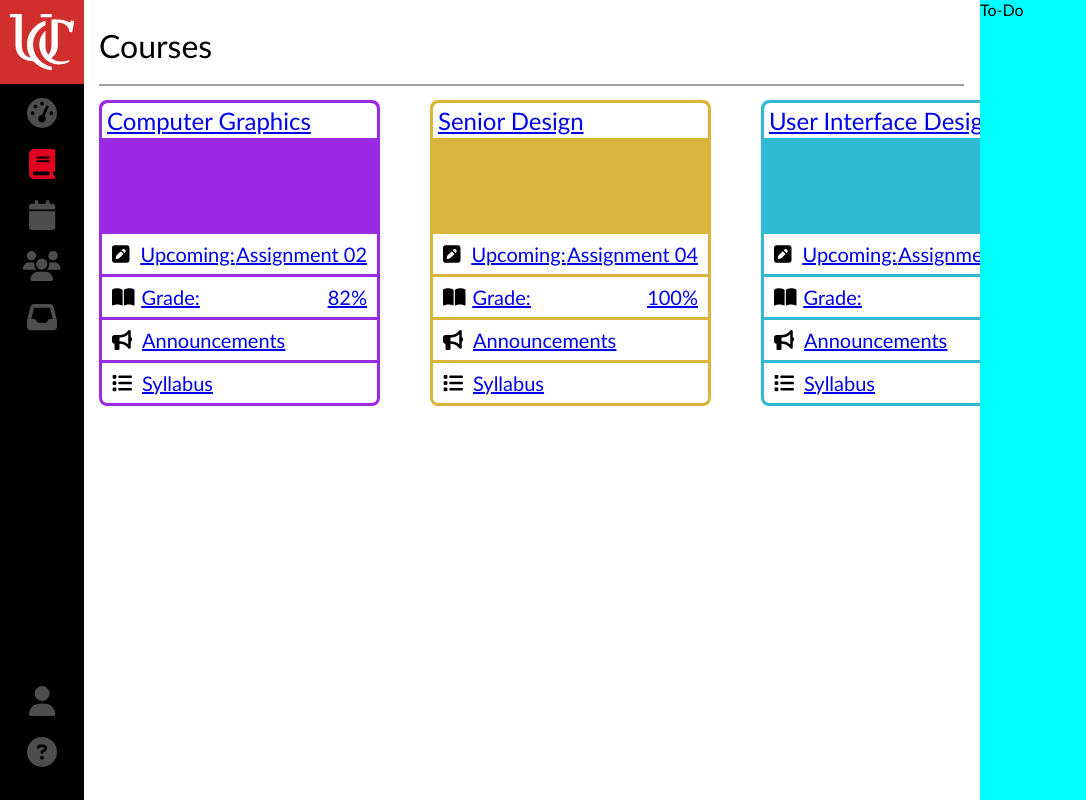
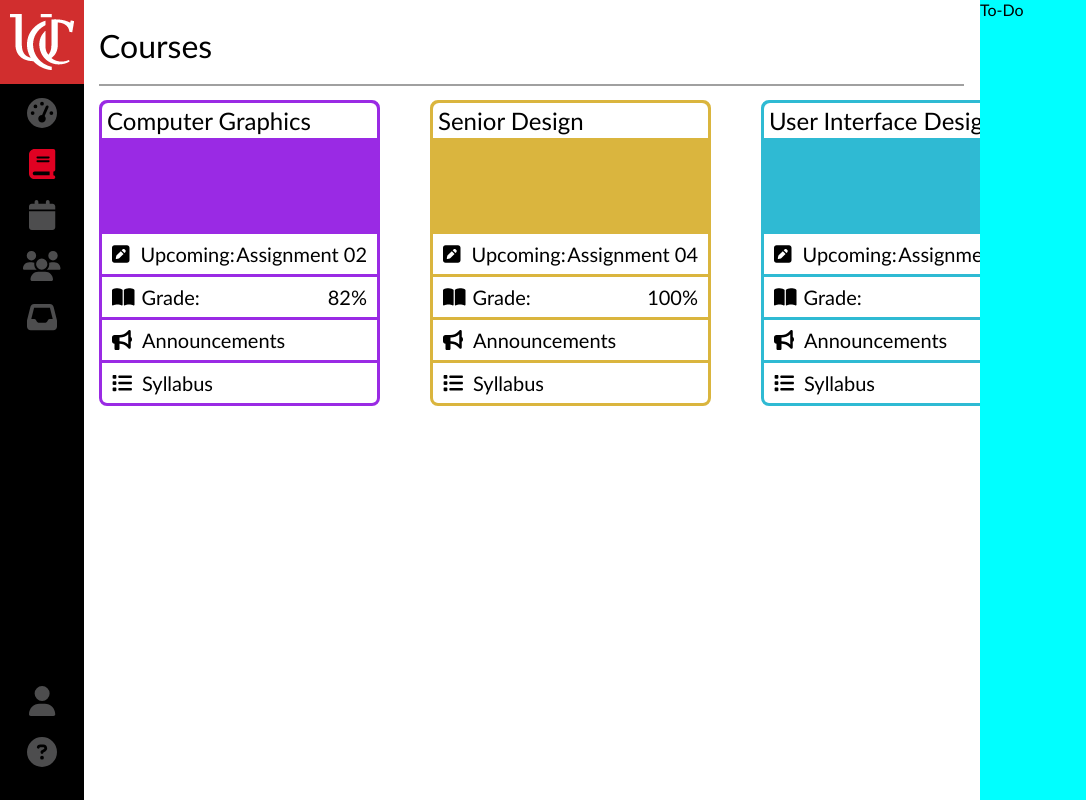
Before and after one commit to riley2jk/UIProject2, a React (Create React App) app in the folder canvas-react/: page /courses in a window 1280 px wide. Shown: the top 800 px of the page, without its empty margins (0-1086 px from the left). Built offline with nearby package versions, Linux system fonts and the light colour scheme.

Commit message:
Groups page and additional linking

```diff
--- a/canvas-react/src/components/Courses/ComputerGraphics/CGAssign/index.js
+++ b/canvas-react/src/components/Courses/ComputerGraphics/CGAssign/index.js
@@ -4,7 +4,7 @@ import {
     faPenToSquare,
     faMagnifyingGlass,
 } from "@fortawesome/free-solid-svg-icons";
-import { NavLink, Outlet } from "react-router-dom";
+import { Link, Outlet } from "react-router-dom";
 
 const CGAssign = () => {
     return (
@@ -25,8 +25,8 @@ const CGAssign = () => {
                 <div className="header-container">
                     <h2 className="header title-text">Overdue Assignments</h2>
                 </div>
-                <NavLink
-                    className="ind-content"
+                <Link
+                    className="ind-content link"
                     to="/courses/computer_graphics/assignment_01"
                 >
                     <FontAwesomeIcon icon={faPenToSquare} color="#000000" />
@@ -37,14 +37,14 @@ const CGAssign = () => {
                         <span className="id-text">Due Aug 29 at 11:59 pm</span>
                         <span className="id-text">-/10 pts</span>
                     </div>
-                </NavLink>
+                </Link>
             </div>
             <div className="content-container mgn-415">
                 <div className="header-container">
                     <h2 className="header title-text">Upcoming Assignments</h2>
                 </div>
-                <NavLink
-                    className="ind-content"
+                <Link
+                    className="ind-content link"
                     to="/courses/computer_graphics/assignment_02"
                 >
                     <FontAwesomeIcon icon={faPenToSquare} color="#000000" />
@@ -55,7 +55,7 @@ const CGAssign = () => {
                         <span className="id-text">Due Sep 9 at 11:59 pm</span>
                         <span className="id-text">-/10 pts</span>
                     </div>
-                </NavLink>
+                </Link>
             </div>
             <Outlet />
         </>
--- a/canvas-react/src/components/Courses/ComputerGraphics/CGAssign/index.scss
+++ b/canvas-react/src/components/Courses/ComputerGraphics/CGAssign/index.scss
@@ -17,8 +17,6 @@
         display: flex;
         border: 1px solid #a0a0a0;
         margin-top: -1px;
-        color: #000;
-        text-decoration: none;
 
         .ind-det {
             display: flex;
--- a/canvas-react/src/components/Courses/index.js
+++ b/canvas-react/src/components/Courses/index.js
@@ -14,14 +14,14 @@ const Courses = () => {
             <div className="title">Courses</div>
             <div className="course-container">
                 <Link
-                    className="course-button large-container cg"
+                    className="course-button large-container cg link"
                     to="computer_graphics/"
                 >
                     <div className="course-name bck-container cg">
                         <div className="course">Computer Graphics</div>
                     </div>
                     <Link
-                        className="sm-container cg"
+                        className="sm-container cg link"
                         to="computer_graphics/assignments"
                     >
                         <FontAwesomeIcon
@@ -32,7 +32,7 @@ const Courses = () => {
                         <div className="last-text">Assignment 02</div>
                     </Link>
                     <Link
-                        className="sm-container cg"
+                        className="sm-container cg link"
                         to="computer_graphics/grades"
                     >
                         <FontAwesomeIcon icon={faBookOpen} color="#000000" />
@@ -40,14 +40,14 @@ const Courses = () => {
                         <div className="last-text">82%</div>
                     </Link>
                     <Link
-                        className="sm-container cg"
+                        className="sm-container cg link"
                         to="computer_graphics/announcements"
                     >
                         <FontAwesomeIcon icon={faBullhorn} color="#000000" />
                         <div className="ann sm-title">Announcements</div>
                     </Link>
                     <Link
-                        className="sm-container cg last"
+                        className="sm-container cg last link"
                         to="computer_graphics/syllabus"
                     >
                         <FontAwesomeIcon icon={faList} color="#000000" />
@@ -55,14 +55,14 @@ const Courses = () => {
                     </Link>
                 </Link>
                 <Link
-                    className="course-button large-container sd"
+                    className="course-button large-container sd link"
                     to="senior_design"
                 >
                     <div className="course-name bck-container sd">
                         <div className="course">Senior Design</div>
                     </div>
                     <Link
-                        className="sm-container sd"
+                        className="sm-container sd link"
                         to="senior_design/assignments"
                     >
                         <FontAwesomeIcon
@@ -72,31 +72,34 @@ const Courses = () => {
                         <div className="upcoming sm-title">Upcoming:</div>
                         <div className="last-text">Assignment 04</div>
                     </Link>
-                    <Link className="sm-container sd" to="senior_design/grades">
+                    <Link
+                        className="sm-container sd link"
+                        to="senior_design/grades"
+                    >
                         <FontAwesomeIcon icon={faBookOpen} color="#000000" />
                         <div className="grade sm-title">Grade:</div>
                         <div className="last-text">100%</div>
                     </Link>
                     <Link
-                        className="sm-container sd"
+                        className="sm-container sd link"
                         to="senior_design/announcements"
                     >
                         <FontAwesomeIcon icon={faBullhorn} color="#000000" />
                         <div className="ann sm-title">Announcements</div>
                     </Link>
                     <Link
-                        className="sm-container sd last"
+                        className="sm-container sd last link"
                         to="senior_design/syllabus"
                     >
                         <FontAwesomeIcon icon={faList} color="#000000" />
                         <div className="syll sm-title">Syllabus</div>
                     </Link>
                 </Link>
-                <Link className="course-button large-container ui" to="ui">
+                <Link className="course-button large-container ui link" to="ui">
                     <div className="course-name bck-container ui">
                         <div className="course">User Interface Design</div>
                     </div>
-                    <Link className="sm-container ui" to="ui/assignments">
+                    <Link className="sm-container ui link" to="ui/assignments">
                         <FontAwesomeIcon
                             icon={faPencilSquare}
                             color="#000000"
@@ -104,16 +107,22 @@ const Courses = () => {
                         <div className="upcoming sm-title">Upcoming:</div>
                         <div className="last-text">Assignment 03</div>
                     </Link>
-                    <Link className="sm-container ui" to="ui/grades">
+                    <Link className="sm-container ui link" to="ui/grades">
                         <FontAwesomeIcon icon={faBookOpen} color="#000000" />
                         <div className="grade sm-title">Grade:</div>
                         <div className="last-text">86%</div>
                     </Link>
-                    <Link className="sm-container ui" to="ui/announcements">
+                    <Link
+                        className="sm-container ui link"
+                        to="ui/announcements"
+                    >
                         <FontAwesomeIcon icon={faBullhorn} color="#000000" />
                         <div className="ann sm-title">Announcements</div>
                     </Link>
-                    <Link className="sm-container ui last" to="ui/syllabus">
+                    <Link
+                        className="sm-container ui last link"
+                        to="ui/syllabus"
+                    >
                         <FontAwesomeIcon icon={faList} color="#000000" />
                         <div className="syll sm-title">Syllabus</div>
                     </Link>
--- a/canvas-react/src/components/Courses/index.scss
+++ b/canvas-react/src/components/Courses/index.scss
@@ -87,3 +87,8 @@
         }
     }
 }
+
+.link {
+    color: #000;
+    text-decoration: none;
+}
--- a/canvas-react/src/components/Groups/index.js
+++ b/canvas-react/src/components/Groups/index.js
@@ -1,7 +1,37 @@
 import "./index.scss";
 
 const Groups = () => {
-  return <div className="title">Groups</div>;
+    return (
+        <>
+            <div className="title">Groups</div>
+            <div className="content-container mgn-415">
+                <div className="header-container">
+                    <h2 className="header title-text">Groups</h2>
+                </div>
+                <div className="ind-content">
+                    <h2 className="ind title-text">Duo Queue</h2>
+                    <div className="ind-det">
+                        <span className="id-text">User Interface Design</span>
+                        <span className="id-text">2 Members</span>
+                    </div>
+                </div>
+                <div className="ind-content">
+                    <h2 className="ind title-text">VRacer</h2>
+                    <div className="ind-det">
+                        <span className="id-text">Senior Design</span>
+                        <span className="id-text">5 Members</span>
+                    </div>
+                </div>
+                <div className="ind-content">
+                    <h2 className="ind title-text">Lab Group 4</h2>
+                    <div className="ind-det">
+                        <span className="id-text">Computer Graphics</span>
+                        <span className="id-text">3 Members</span>
+                    </div>
+                </div>
+            </div>
+        </>
+    );
 };
 
 export default Groups;
```
Also changed, not shown: canvas-react/src/components/Courses/ComputerGraphics/CGGrades/index.js (+11 -4 lines), canvas-react/src/components/Courses/ComputerGraphics/CGMod/index.js (+11 -4 lines), canvas-react/src/components/Dashboard/index.js (+18 -8 lines).
